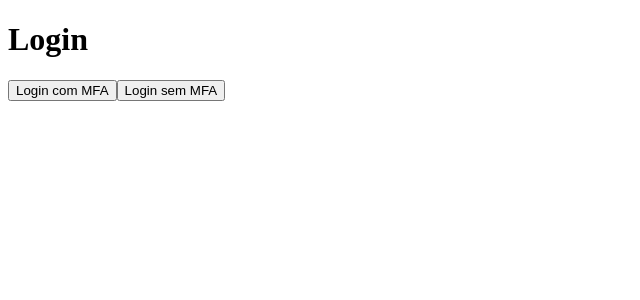
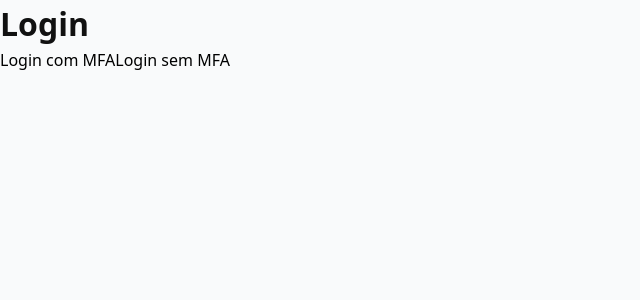
Before and after one commit to Stheffane/auth-mfa-frontend, a React (Vite) app: page /login in a window 1280 px wide. Shown: the top 300 px of the page, without its empty margins (0-640 px from the left). Built offline with nearby package versions, Linux system fonts and the light colour scheme.

Commit message:
chore: add global style reset with styled-components

```diff
--- a/src/app/App.tsx
+++ b/src/app/App.tsx
@@ -1,10 +1,12 @@
 import { RouterProvider } from 'react-router-dom';
 import { router } from './routes';
 import { AppProviders } from './providers';
+import { GlobalStyle } from '../shared/GlobalStyle';
 
 export function App() {
   return (
     <AppProviders>
+      <GlobalStyle />
       <RouterProvider router={router} />
     </AppProviders>
   );
--- /dev/null
+++ b/src/shared/GlobalStyle.ts
@@ -0,0 +1,48 @@
+import { createGlobalStyle } from "styled-components";
+
+export const GlobalStyle = createGlobalStyle`
+  *, *::before, *::after {
+    box-sizing: border-box;
+    margin: 0;
+    padding: 0;
+  }
+
+  html, body, #root {
+    width: 100%;
+    height: 100%;
+  }
+
+  body {
+    font-family: system-ui, -apple-system, BlinkMacSystemFont, 'Segoe UI',
+      Roboto, Oxygen, Ubuntu, Cantarell, 'Open Sans', 'Helvetica Neue', sans-serif;
+    line-height: 1.5;
+    -webkit-font-smoothing: antialiased;
+    background-color: #f9fafb;
+    color: #111;
+  }
+
+  img, picture, video, canvas, svg {
+    display: block;
+    max-width: 100%;
+  }
+
+  input, button, textarea, select {
+    font: inherit;
+    border: none;
+    outline: none;
+    background: none;
+  }
+
+  button {
+    cursor: pointer;
+  }
+
+  a {
+    text-decoration: none;
+    color: inherit;
+  }
+
+  ul, ol {
+    list-style: none;
+  }
+`;
```
